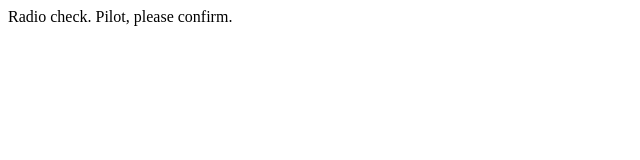
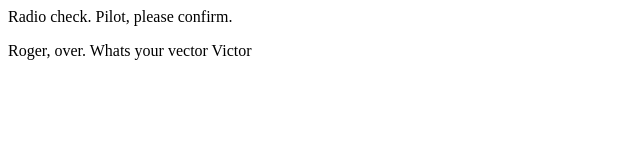
Before and after one commit to EriqBocox/communication-log, a plain HTML site: page index.html in a window 1280 px wide. Shown: the whole page, without its empty margins (0-640 px from the left). Drawn offline with Linux system fonts and the light colour scheme.

Commit message:
respose added

```diff
--- a/index.html
+++ b/index.html
@@ -1,5 +1,6 @@
 <html>
 <body>
    <p>Radio check. Pilot, please confirm.</p>
+   <p>Roger, over.  Whats your vector Victor</p>
 </body>
 </html>
```
